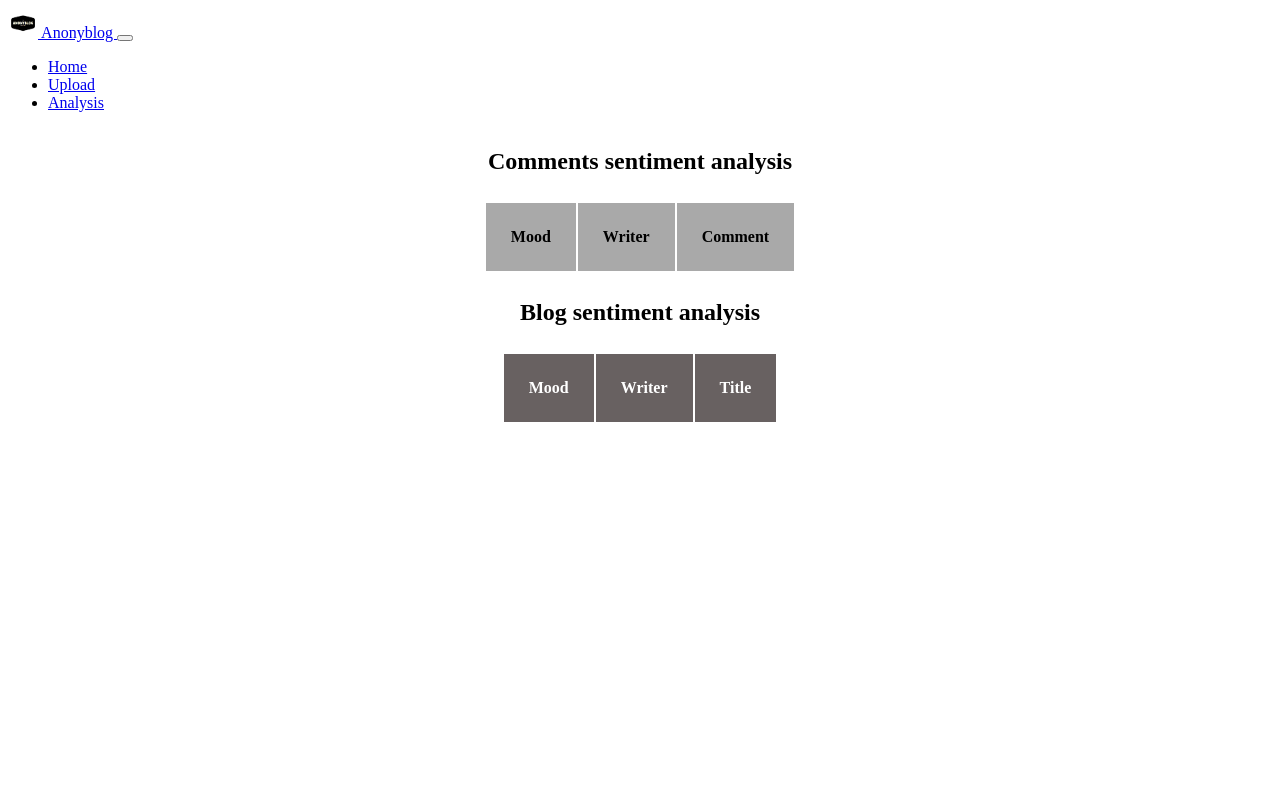
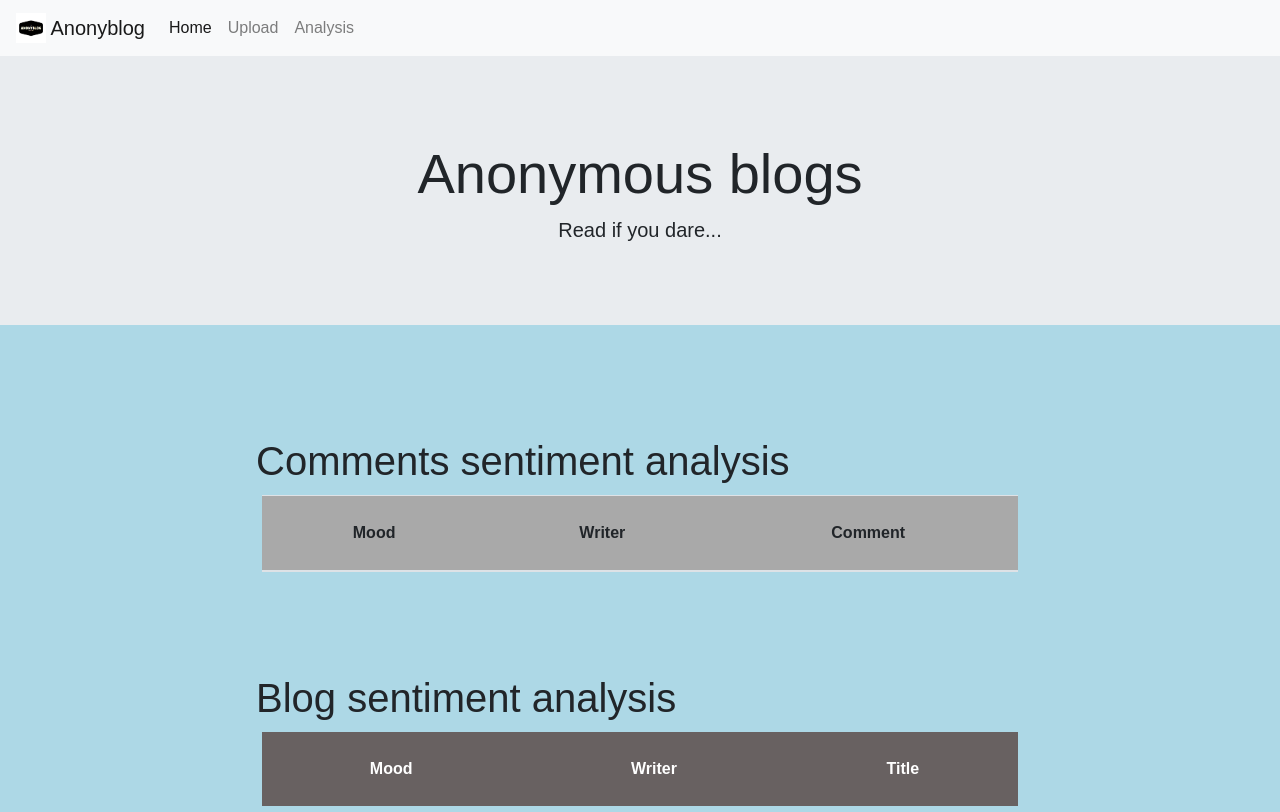
Before and after one commit to Yynx/blog_project, a website: page views/sentiment.html in a window 1280 px wide. Drawn offline with nearby package versions, Linux system fonts and the light colour scheme; files that its build step writes are made by us from their sources; no server answers; files whose address does not match are found by name; a web font is replaced by a local one.

Commit message:
fixed sentiment.html and sentiment.css

```diff
--- a/public/css/sentiment.css
+++ b/public/css/sentiment.css
@@ -1,13 +1,29 @@
 body {
+  background-color: lightblue;
+  font-family: 'Muli', sans-serif;
   display: flex;
   flex-direction: column;
+}
+
+.jumbotron {
+  display: flex;
   justify-content: center;
-  align-content: center;
+  padding-top: 140px;
 }
-.head {
+
+.jumboContainer {
+  display: flex;
+  flex-direction: column;
+  /* border: 2px solid black; */
+  align-items: center;
+}
+
+.commentsSentimentDiv {
   align-self: center;
+  width: 60%;
 }
-.main {
+
+.commentsSentimentTable {
   align-self: center;
   margin: 4px;
   padding: 2px;
@@ -28,10 +44,16 @@ body {
   background-color: mistyrose;
 }
 
-.head2 {
+.marg {
+  margin: 80px 0 0 0; /* spacing between divs */
+}
+
+.blogSentimentDiv {
   align-self: center;
+  width: 60%;
 }
-.main2 {
+
+.blogSentimentTable {
   align-self: center;
   margin: 4px;
   padding: 2px;
--- a/views/sentiment.html
+++ b/views/sentiment.html
@@ -5,10 +5,19 @@
     <meta charset="UTF-8">
     <meta name="viewport" content="width=device-width, initial-scale=1.0">
     <meta http-equiv="X-UA-Compatible" content="ie=edge">
-    <script src="https://code.jquery.com/jquery-3.4.1.min.js" integrity="sha256-CSXorXvZcTkaix6Yvo6HppcZGetbYMGWSFlBw8HfCJo=" crossorigin="anonymous"></script>
+    <!-- bootstrap -->
+    <link rel="stylesheet" href="https://stackpath.bootstrapcdn.com/bootstrap/4.3.1/css/bootstrap.min.css" integrity="sha384-ggOyR0iXCbMQv3Xipma34MD+dH/1fQ784/j6cY/iJTQUOhcWr7x9JvoRxT2MZw1T" crossorigin="anonymous">
+    <!-- axios -->
+    <script src="https://unpkg.com/axios/dist/axios.min.js"></script>
+    <!-- css -->
+    <link rel="stylesheet" href="/css/sentiment.css" type="text/css">
+    <!-- jQUery -->
+    <script src="https://code.jquery.com/jquery-3.3.1.slim.min.js" integrity="sha384-q8i/X+965DzO0rT7abK41JStQIAqVgRVzpbzo5smXKp4YfRvH+8abtTE1Pi6jizo" crossorigin="anonymous"></script>
+    <!-- more bootstrap -->
+    <script src="https://cdnjs.cloudflare.com/ajax/libs/popper.js/1.14.7/umd/popper.min.js" integrity="sha384-UO2eT0CpHqdSJQ6hJty5KVphtPhzWj9WO1clHTMGa3JDZwrnQq4sF86dIHNDz0W1" crossorigin="anonymous"></script>
     <script src="https://stackpath.bootstrapcdn.com/bootstrap/4.3.1/js/bootstrap.min.js" integrity="sha384-JjSmVgyd0p3pXB1rRibZUAYoIIy6OrQ6VrjIEaFf/nJGzIxFDsf4x0xIM+B07jRM" crossorigin="anonymous"></script>
-    <script src="https://unpkg.com/axios/dist/axios.min.js"></script>
-    <link rel="stylesheet" href="css/sentiment.css">
+    <!-- google fonts -->
+    <link href="https://fonts.googleapis.com/css?family=Muli&display=swap" rel="stylesheet">
     <title>Sentiment Analysis</title>
 </head>
 
@@ -36,12 +45,22 @@
             </ul>
         </div>
     </nav>
-    <section class="head">
-        <div>
+
+     <!-- jumbotron -->
+     <div class="jumbotron jumbotron-fluid">
+        <div class="jumboContainer">
+            <!-- <img id="logo" src="/assets/logo.png" alt="anonyblog logo"> -->
+            <h1 class="display-4">Anonymous blogs</h1>
+            <p class="lead">Read if you dare...</p>
+        </div>
+    </div>
+
+    <!-- comments sentiment analysis -->
+    <div class="commentsSentimentDiv marg">
         <h1>Comments sentiment analysis</h1>
-        </div>
-    </section>
-    <div class="main">
+
+        <!-- table -->
+        <div class="commentsSentimentTable">
             <table class="table">
                 <thead>
                     <tr>
@@ -56,12 +75,14 @@
                 </tbody>
             </table>
         </div>
-    <section class="head2">
-        <div>
+    </div>
+
+    <!-- blog sentiment analysis -->
+    <div class="blogSentimentDiv marg">
             <h1>Blog sentiment analysis</h1>
-        </div>
-    </section>
-    <div class="main2">
+
+        <!-- table -->
+        <div class="blogSentimentTable">
             <table class="table2">
                 <thead>
                     <tr>
@@ -76,6 +97,8 @@
                 </tbody>
             </table>
         </div>
+    </div>
+
 </body>
 <script type="" src="js/sentiment.js"></script>
 <!-- <script type="" src="js/sentimentApp.js"></script> -->
```
Lines whose indentation alone changed are shown as unchanged.
